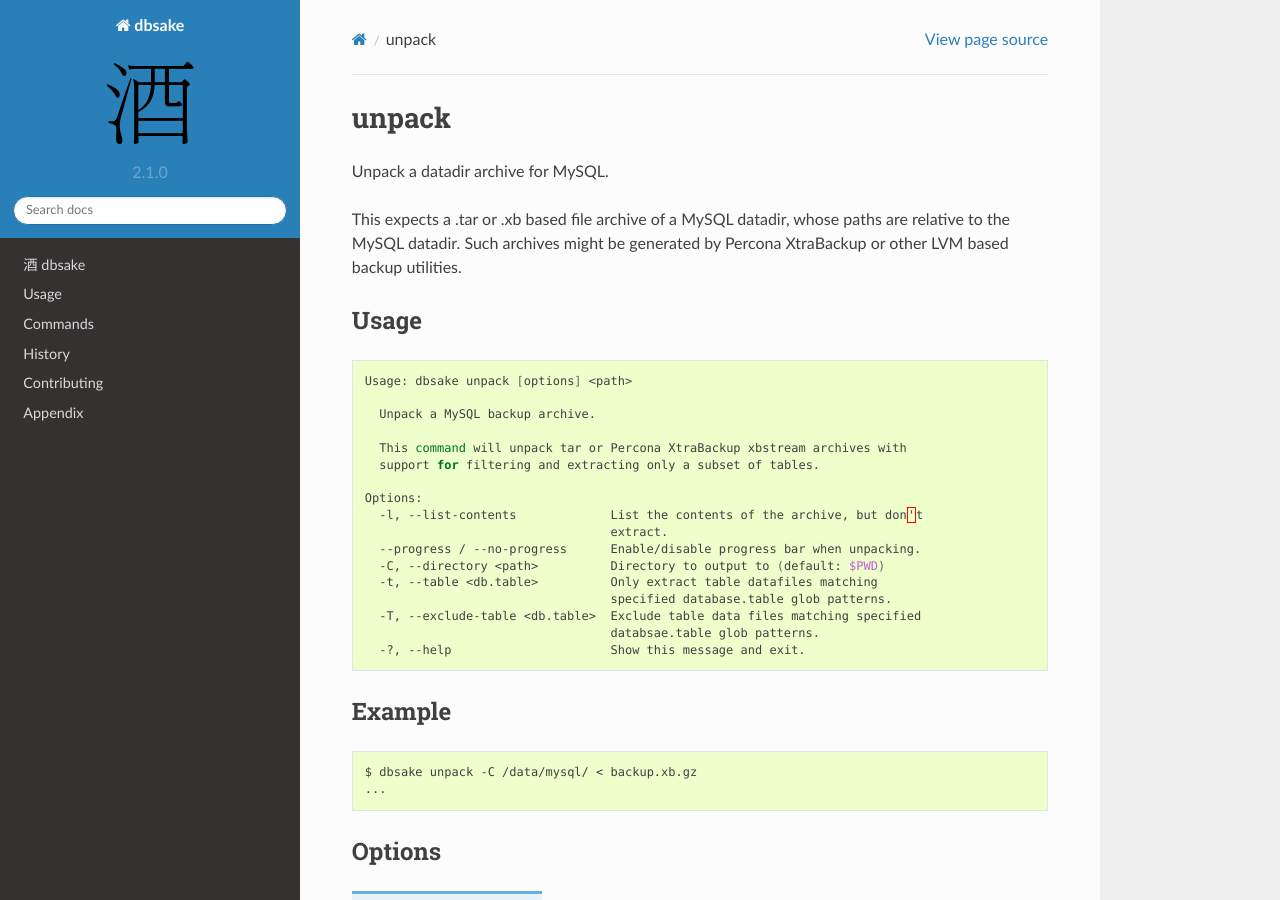
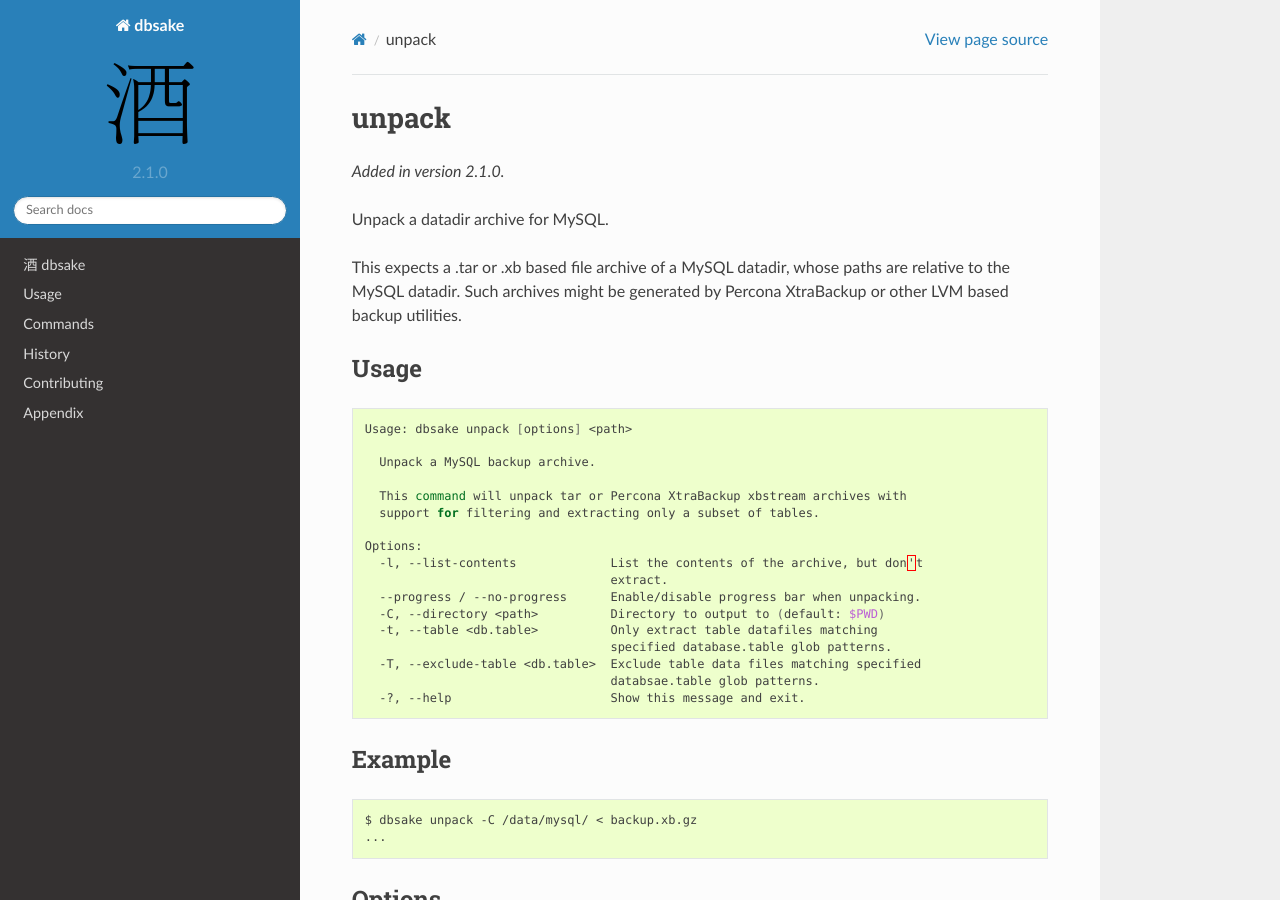
Before and after one commit to abg/dbsake, a Sphinx documentation site: the page built from docs/commands/unpack.rst, in a window 1280 px wide and 900 px high. Built offline with Sphinx 7.4.7 and the Read the Docs theme 2.0.0, drawn with Linux system fonts in a browser that asks for light colours.

Commit message:
add versionadded tag to unpack documentation

```diff
--- a/docs/commands/unpack.rst
+++ b/docs/commands/unpack.rst
@@ -1,5 +1,7 @@
 unpack
 ------
+
+.. versionadded:: 2.1.0
 
 Unpack a datadir archive for MySQL.
 
```
